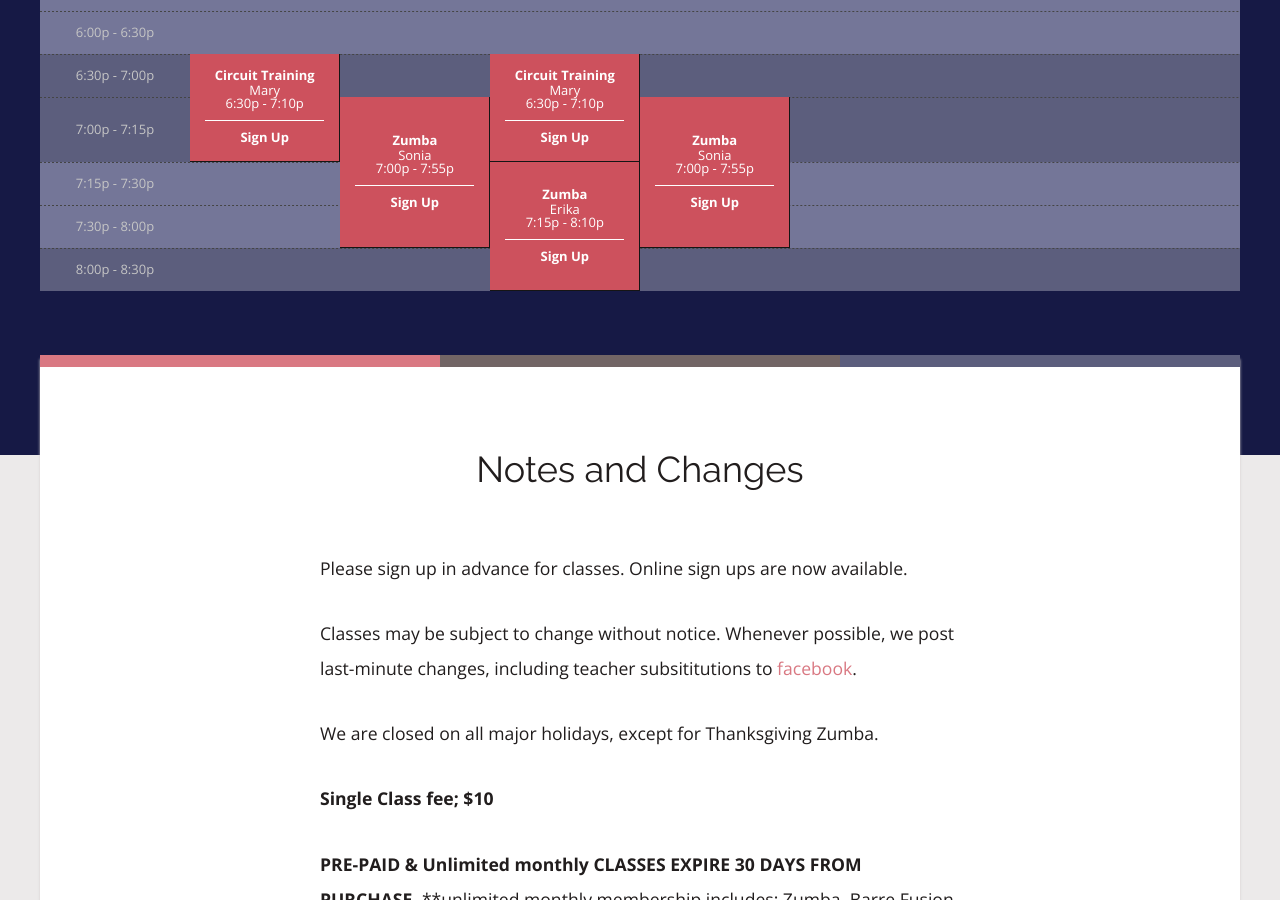
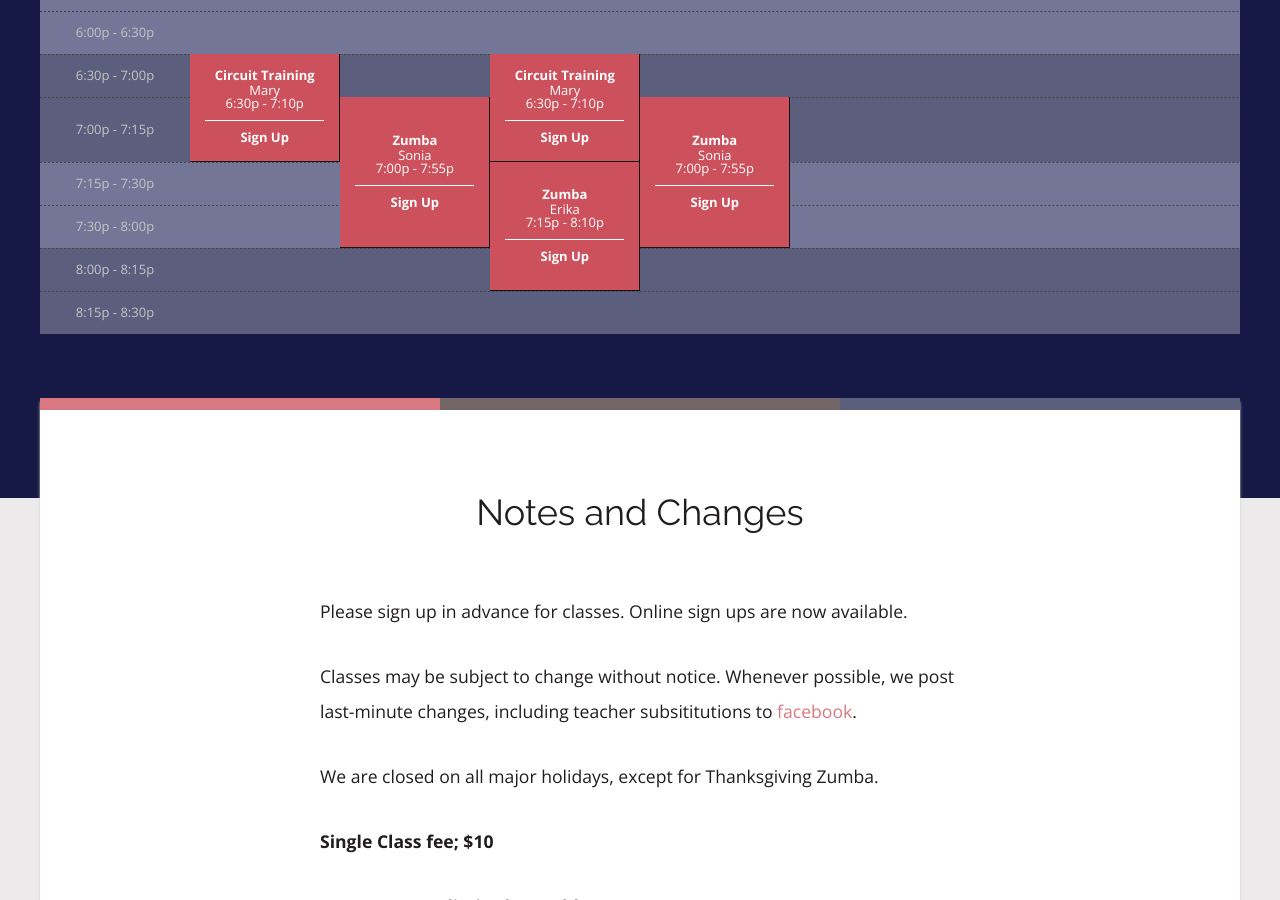
Before and after one commit to rwstone/shapeitup, a Jekyll site: the page built from schedule/index.md, in a window 1280 px wide and 900 px high, scrolled down 658 px. Built offline with Jekyll 4.4.1, drawn with Linux system fonts in a browser that asks for light colours; some web fonts are replaced.

Commit message:
Updated Index

```diff
--- a/schedule/index.md
+++ b/schedule/index.md
@@ -77,6 +77,7 @@ time_slots_evening:
 - 7:15p
 - 7:30p
 - 8:00p
+- 8:15p
 - 8:30p
 description_seo: View our regular calendar of group exercise classes.
 layout: schedule
```
